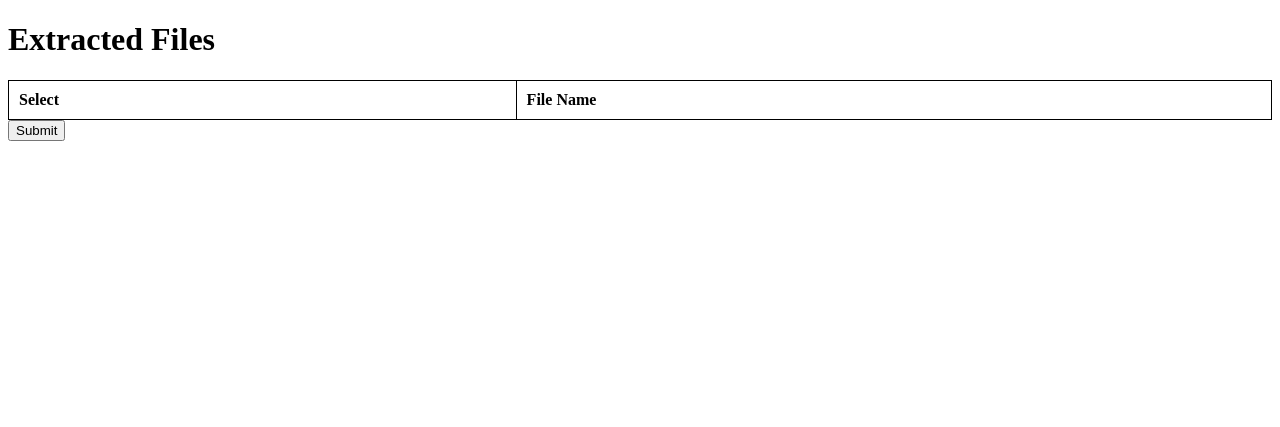
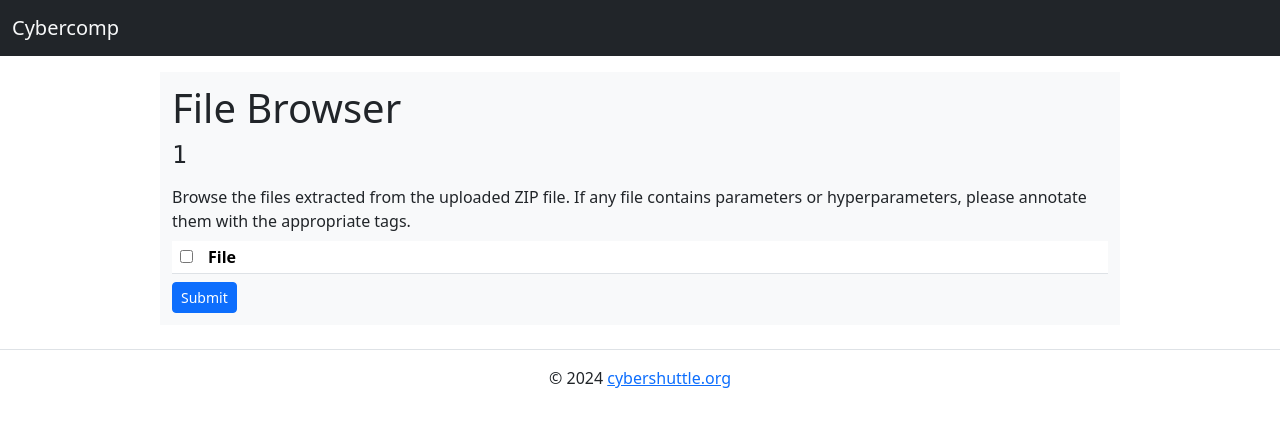
Before and after one commit to yasithdev/cybercomp, a Flask app: page /browse/1 in a window 1280 px wide. Shown: the top 427 px of the page. Run offline with Flask 3, Linux system fonts and the light colour scheme; lists and menus that the app fills with data are empty; some libraries are stand-ins or nearby versions.

Commit message:
update webui

```diff
--- a/cybercomp-server/api.py
+++ b/cybercomp-server/api.py
@@ -2,7 +2,8 @@ import io
 import zipfile
 from pathlib import Path
 
-from flask import Flask, flash, jsonify, redirect, render_template, request, url_for, send_from_directory
+from flask import Flask, flash, jsonify, redirect, render_template, request, send_from_directory, url_for
+from humanize import naturalsize
 
 from dataloader import DataLoader
 
@@ -13,6 +14,10 @@ app.secret_key = "supersecretkey"
 
 
 dl = DataLoader()
+
+COLOR_ERROR = "#dc3545"
+COLOR_INFO = "#0dcaf0"
+COLOR_SUCCESS = "#198754"
 
 
 @app.route("/types", methods=["GET"])
@@ -39,11 +44,6 @@ def list_all_sources():
     return jsonify({k: v for k, v in data.items()})
 
 
-@app.route("/status", methods=["GET"])
-def health_check():
-    return jsonify(dict(status=True))
-
-
 @app.route("/", methods=["GET"])
 def index():
     return render_template("index.html")
@@ -54,19 +54,29 @@ def browse(dir_path: str):
     base_path = Path(app.config["UPLOAD_FOLDER"])
     abs_dir_path = base_path / dir_path
     files = list(abs_dir_path.glob("**/*"))
-    filenames = map(lambda x: x.relative_to(base_path).as_posix(), files)
-    return render_template("browse.html", files=filenames)
+    filenames = map(lambda x: x.relative_to(abs_dir_path).as_posix(), files)
+    filesizes = map(lambda x: naturalsize(x.stat().st_size), files)
+    return render_template("browse.html", files=zip(filenames, filesizes), base_path=dir_path)
 
 
 @app.route("/download/<path:file_path>", methods=["GET"])
 def download(file_path: str):
-    return send_from_directory(app.config["UPLOAD_FOLDER"], file_path, as_attachment=True)
+    return send_from_directory(app.config["UPLOAD_FOLDER"], file_path, as_attachment=False)
+
+
+@app.route("/annotate/<path:file_path>", methods=["GET"])
+def annotate(file_path: str):
+    base_path = Path(app.config["UPLOAD_FOLDER"])
+    abs_dir_path = base_path / file_path
+    with open(abs_dir_path, "r") as f:
+        content = list(enumerate(f.readlines()))
+    return render_template("annotate.html", file_path=file_path, content=content)
 
 
 @app.route("/upload", methods=["POST"])
 def upload_file():
     if "file" not in request.files:
-        flash("No file part")
+        flash("No file part", COLOR_ERROR)
         return redirect("/")
 
     file = request.files["file"]
@@ -74,7 +84,7 @@ def upload_file():
     rel_path = Path(file.filename or "")
 
     if rel_path.stem == "":
-        flash("No selected file")
+        flash("No selected file", COLOR_ERROR)
         return redirect("/")
 
     if rel_path.suffix == ".zip":
@@ -83,13 +93,13 @@ def upload_file():
             with zipfile.ZipFile(io.BytesIO(file.read())) as zip_ref:
                 # Extract all files to the specified folder
                 zip_ref.extractall(base_path / rel_path.stem)
-            flash("File successfully uploaded and extracted")
+            flash("File successfully uploaded and extracted", COLOR_SUCCESS)
         except zipfile.BadZipFile:
-            flash("Invalid zip file")
+            flash("Invalid zip file", COLOR_ERROR)
 
         return redirect(f"/browse/{rel_path.stem}")
     else:
-        flash("Invalid file format, only ZIP files are allowed")
+        flash("Invalid file format, only ZIP files are allowed", COLOR_ERROR)
         return redirect("/")
 
 
--- a/cybercomp-server/requirements.txt
+++ b/cybercomp-server/requirements.txt
@@ -1,2 +1,3 @@
 flask~=3.0.3
 requests~=2.32.3
+humanize~=4.11.0
--- a/cybercomp-server/templates/browse.html
+++ b/cybercomp-server/templates/browse.html
@@ -3,53 +3,62 @@
   <head>
     <meta charset="UTF-8" />
     <meta name="viewport" content="width=device-width, initial-scale=1.0" />
-    <title>Extracted Files</title>
-    <style>
-      table {
-        width: 100%;
-        border-collapse: collapse;
-      }
-      table,
-      th,
-      td {
-        border: 1px solid black;
-      }
-      th,
-      td {
-        padding: 10px;
-        text-align: left;
-      }
-    </style>
+    <title>File Browser - Cybercomp</title>
+    {% include 'links.html' %}
   </head>
   <body>
-    <h1>Extracted Files</h1>
-    <form method="post" action="/some_action">
-      <!-- Modify action based on what you want to do -->
-      <table>
+    <nav class="navbar bg-dark mb-3">
+      <div class="container-fluid">
+        <a class="navbar-brand text-light" href="/">Cybercomp</a>
+      </div>
+    </nav>
+    <main class="container w-75 bg-light py-2">
+      <form class="form" method="post" action="/parse">
+        <div class="row">
+          <div class="col col-12 my-1">
+            <h1>File Browser</h1>
+            <h3><pre>{{ base_path }} </pre></h3>
+            <div class="w-100">
+              Browse the files extracted from the uploaded ZIP file. If any file contains parameters or hyperparameters,
+              please annotate them with the appropriate tags.
+            </div>
+          </div>
+        </div>
+        <div class="row">
+          <div class="col col-12 my-1">
+            <table class="table table-sm mb-0 pb-0">
               <thead>
                 <tr>
-            <th>Select</th>
-            <th>File Name</th>
+                  <th style="width: 2em">&nbsp;<input type="checkbox" /></th>
+                  <th style="width: calc(100% - 4em)">File</th>
+                  <th style="width: 2em; text-align: end"></th>
                 </tr>
               </thead>
               <tbody>
-          {% for file in files %}
+                {% for file, size in files %}
                 <tr>
-            <td><input type="checkbox" name="selected_files" value="{{ file }}" /></td>
-            <td><a href="{{ url_for('download', file_path=file) }}">{{ file }}</a></td>
+                  <td>&nbsp;<input type="checkbox" name="selected_files" value="{{ file }}" /></td>
+                  <td class="w-100">
+                    <div class="d-flex">{{ file }}<small class="ms-auto font-monospace">{{ size }}</small></div>
+                  </td>
+                  <td style="text-align: end">
+                    <a class="btn btn-sm btn-success" href="{{ url_for('annotate', file_path=base_path + '/' + file) }}"
+                      ><i class="fa-solid fa-pencil"></i
+                    ></a>
+                  </td>
                 </tr>
                 {% endfor %}
               </tbody>
             </table>
-      <button type="submit">Submit</button>
+          </div>
+        </div>
+        <div class="row">
+          <div class="col col-12 my-1">
+            <button class="btn btn-sm btn-primary" type="submit">Submit</button>
+          </div>
+        </div>
       </form>
-
-    {% with messages = get_flashed_messages() %} {% if messages %}
-    <ul>
-      {% for message in messages %}
-      <li>{{ message }}</li>
-      {% endfor %}
-    </ul>
-    {% endif %} {% endwith %}
+    </main>
+    {% include 'footer.html' %}
   </body>
 </html>
--- /dev/null
+++ b/cybercomp-server/templates/footer.html
@@ -0,0 +1,26 @@
+<section class="toast-container position-fixed bottom-0 end-0 p-3">
+  {% with messages = get_flashed_messages(with_categories=True) %} {% if messages %} {% for cat, msg in messages %}
+  <div class="toast" role="alert" aria-live="assertive" aria-atomic="true">
+    <div class="toast-header">
+      <svg class="rounded me-2" width="20" height="20" xmlns="http://www.w3.org/2000/svg" focusable="false">
+        <rect fill="{{ cat }}" width="100%" height="100%"></rect>
+      </svg>
+      <strong class="me-auto">Notification</strong>
+      <small>Now</small>
+      <button type="button" class="btn-close" data-bs-dismiss="toast" aria-label="Close"></button>
+    </div>
+    <div class="toast-body">{{ msg }}</div>
+  </div>
+  {% endfor %} {% endif %} {% endwith %}
+</section>
+<footer class="d-flex flex-wrap justify-content-between align-items-center py-3 mt-4 border-top">
+  <p class="w-100 text-center">&copy; 2024 <a target="_blank" href="https://cybershuttle.org">cybershuttle.org</a></p>
+</footer>
+<script src="https://kit.fontawesome.com/7754669fef.js" crossorigin="anonymous"></script>
+<script
+  src="https://cdn.jsdelivr.net/npm/bootstrap@5.3.3/dist/js/bootstrap.bundle.min.js"
+  crossorigin="anonymous"
+></script>
+<script>
+  document.querySelectorAll(".toast").forEach((toast) => bootstrap.Toast.getOrCreateInstance(toast).show());
+</script>
--- /dev/null
+++ b/cybercomp-server/templates/links.html
@@ -0,0 +1,6 @@
+<link
+  href="https://cdn.jsdelivr.net/npm/bootstrap@5.3.3/dist/css/bootstrap.min.css"
+  rel="stylesheet"
+  integrity="sha384-QWTKZyjpPEjISv5WaRU9OFeRpok6YctnYmDr5pNlyT2bRjXh0JMhjY6hW+ALEwIH"
+  crossorigin="anonymous"
+/>
```
Also changed, not shown: cybercomp-server/templates/annotate.html (added, +82 -0 lines), cybercomp-server/templates/index.html (+31 -14 lines), 1 other file. Lines whose indentation alone changed are shown as unchanged.
